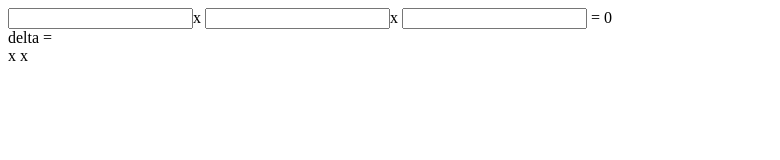
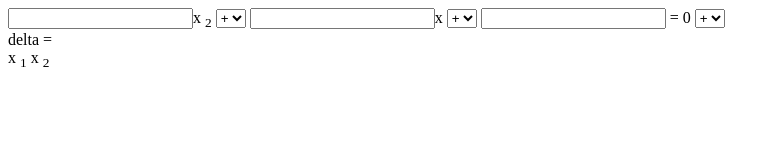
Before and after one commit to GaboLindo/2i3t, a plain HTML site: page grau2.html in a window 1280 px wide. Shown: the whole page, without its empty margins (0-780 px from the left). Drawn offline with Linux system fonts and the light colour scheme.

Commit message:
Add files via upload

```diff
--- a/grau2.html
+++ b/grau2.html
@@ -9,20 +9,29 @@
 <body>
     <section class="segundo_grau">
         <div>
+        <input class="variavel" type="text"><span>x  <sub>2</sub></span>
+<select name="" id="">
+    <option selected value="+">+</option>
+    <option value="-">-</option>
+</select>
         <input class="variavel" type="text"><span>x</span>
-
-        <input class="variavel" type="text"><span>x</span>
-
+        <select name="" id="">
+            <option selected value="+">+</option>
+            <option value="-">-</option>
+        </select>
         <input class="variavel" type="text"><span> = 0</span>
-
+        <select name="" id="">
+            <option selected value="+">+</option>
+            <option value="-">-</option>
+        </select>
     </section>
 </div>
     <div>
-        <span>delta = </span>
+        <span id="delta">delta = </span>
     </div>
     <div>
-        <span>x</span>
-        <span>x</span>
+        <span id="x1">x <sub>1</sub></span>
+        <span id="x2">x <sub>2</sub></span>
     </div>
 
 </body>
```
